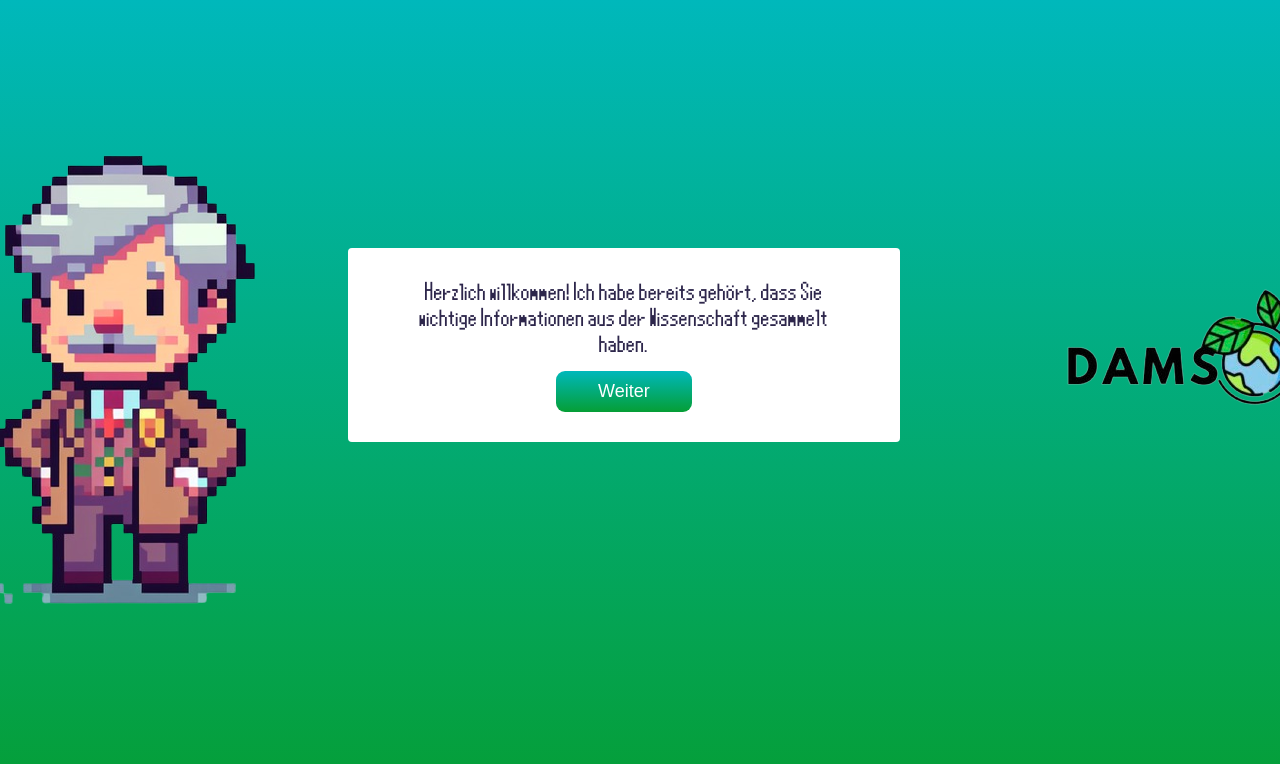
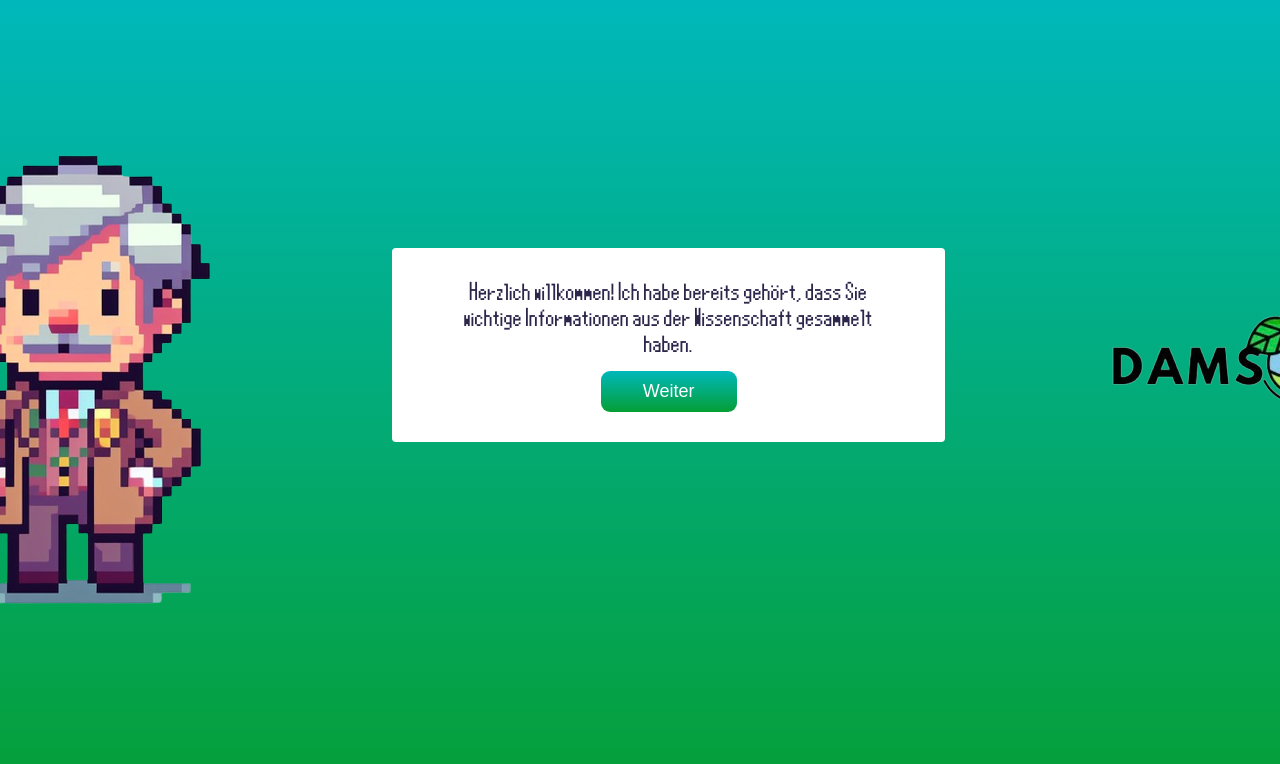
Before and after one commit to xdavld/quiz, a React (Vite) app in the folder abschlussquiz/: page / in a window 1280 px wide. Shown: the top 764 px of the page. Built offline with nearby package versions, Linux system fonts and the light colour scheme; no server answers.

Commit message:
update css

```diff
--- a/abschlussquiz/src/components/Quiz/Quiz.scss
+++ b/abschlussquiz/src/components/Quiz/Quiz.scss
@@ -14,7 +14,7 @@
     max-height: 600px;
     object-fit: contain;
     margin-top: 100px;
-    flex: 0 0 25%; /* Adjust the width */
+    flex: 0 0 32%; /* Adjust the width */
 }
 
 .damsoff-container {
```
